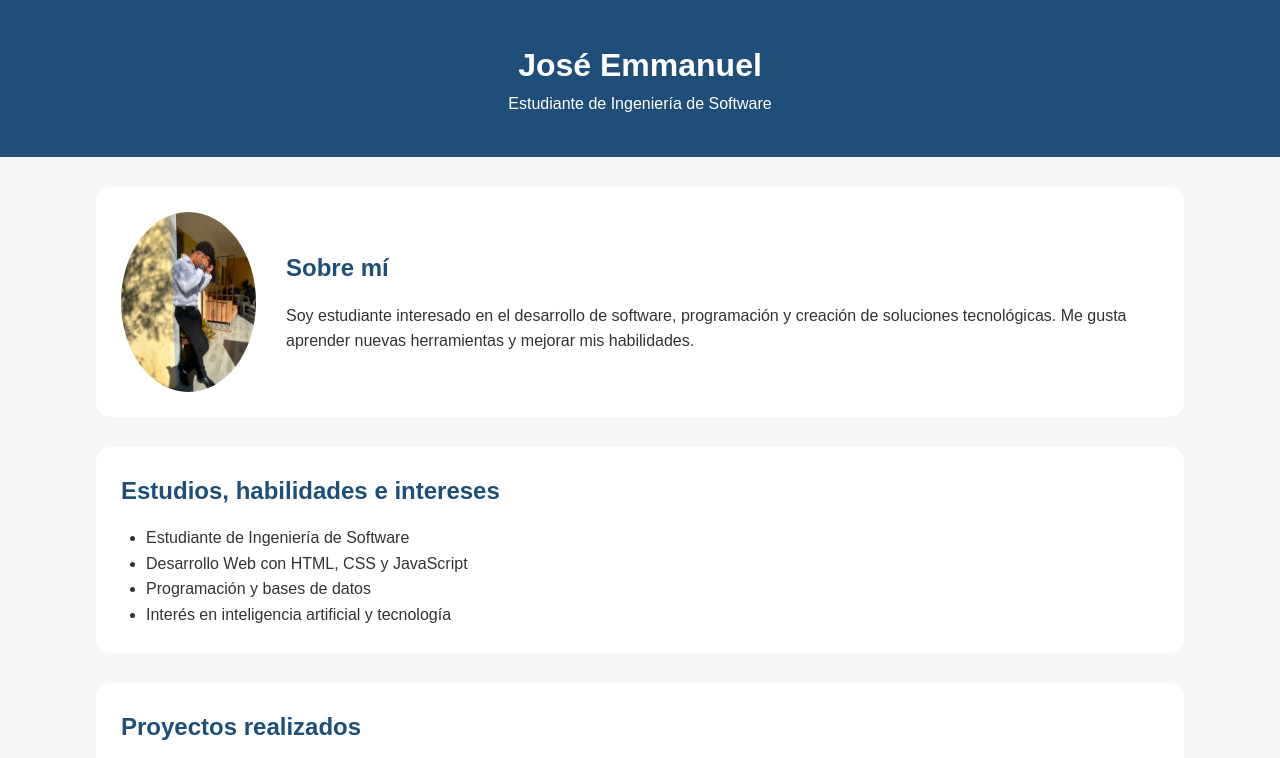
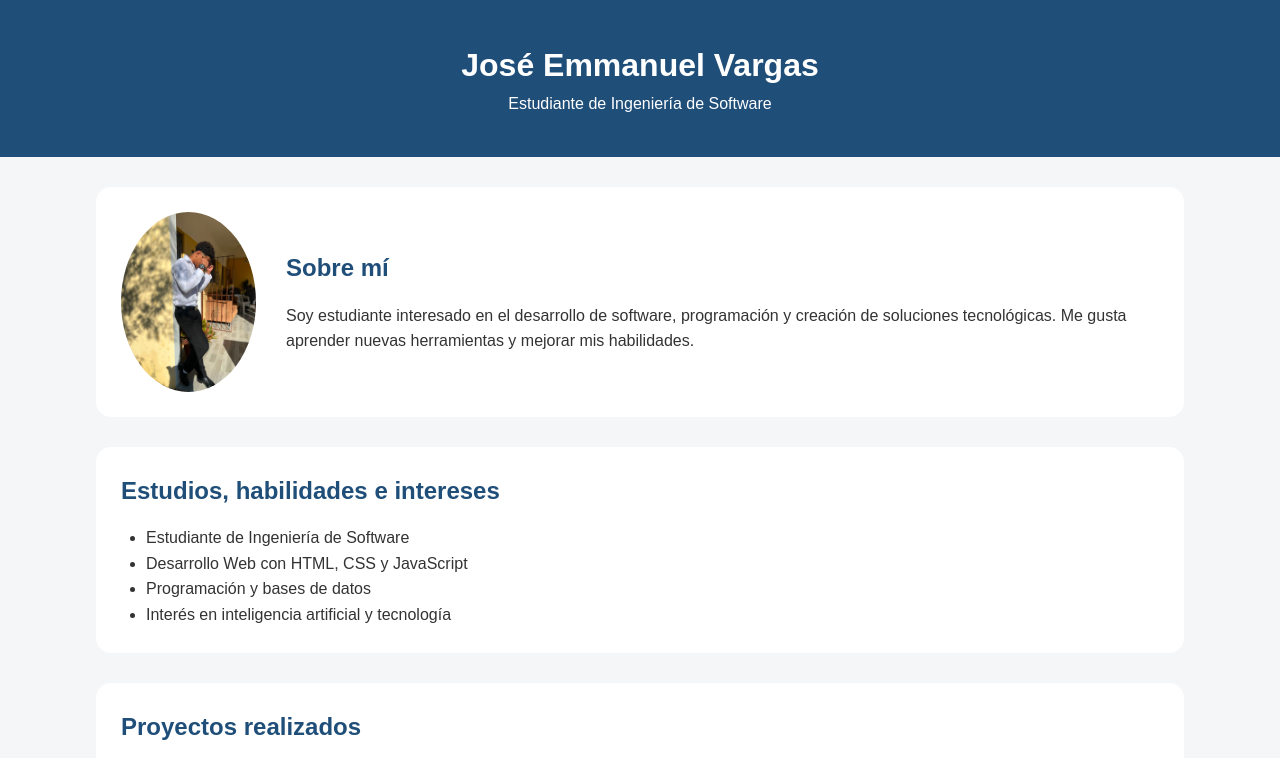
Before and after one commit to ENMANUEL29/MiprimerRepo, a plain HTML site: page index.html in a window 1280 px wide. Shown: the top 758 px of the page. Drawn offline with Linux system fonts and the light colour scheme.

Commit message:
netiflix commit

```diff
--- a/index.html
+++ b/index.html
@@ -11,7 +11,7 @@
 <body>
 
 <header>
-    <h1>José Emmanuel</h1>
+    <h1>José Emmanuel Vargas</h1>
     <p>Estudiante de Ingeniería de Software</p>
 </header>
 
```
